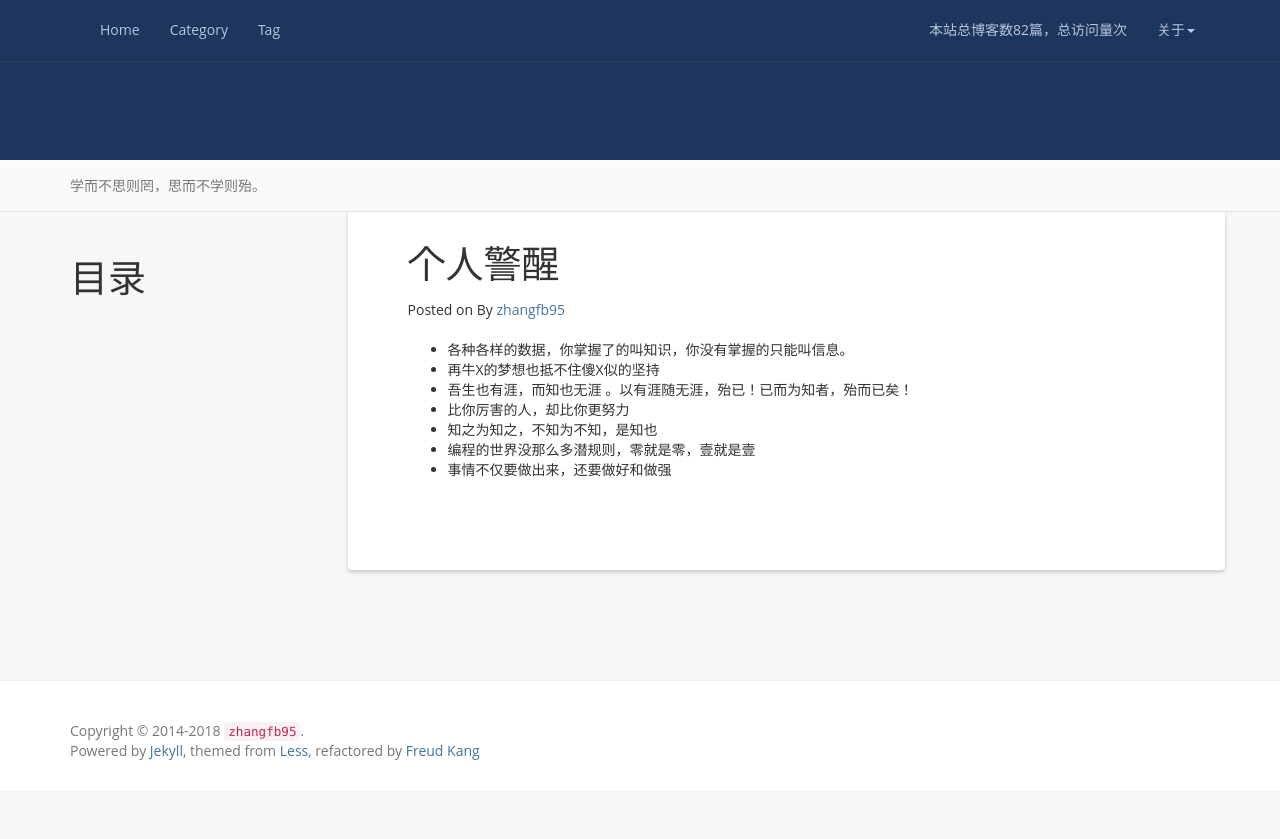
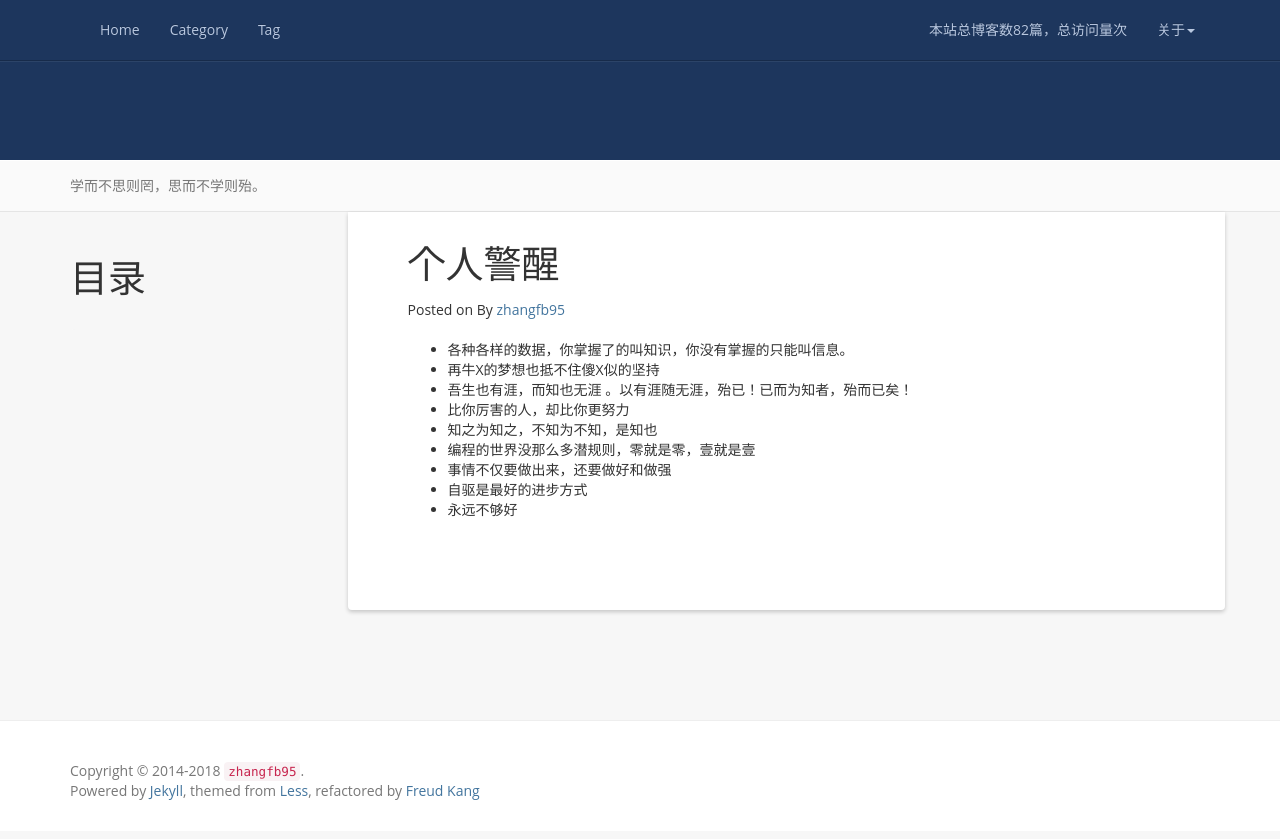
Before and after one commit to zhangfb95/zhangfb95.github.io.bak, a Jekyll site: the page built from thinkinlife.md, in a window 1280 px wide. Shown: the top 839 px of the page. Built offline with Jekyll 4.4.1, drawn with Linux system fonts in a browser that asks for light colours; nearby versions of some CDN libraries; a script that is not in the unit is left out; comment, search, counter and statistics services are not loaded.

Commit message:
增加自我警醒

```diff
--- a/thinkinlife.md
+++ b/thinkinlife.md
@@ -14,3 +14,5 @@ permalink: /thinkinlife/
 + 知之为知之，不知为不知，是知也
 + 编程的世界没那么多潜规则，零就是零，壹就是壹
 + 事情不仅要做出来，还要做好和做强
++ 自驱是最好的进步方式
++ 永远不够好
```
